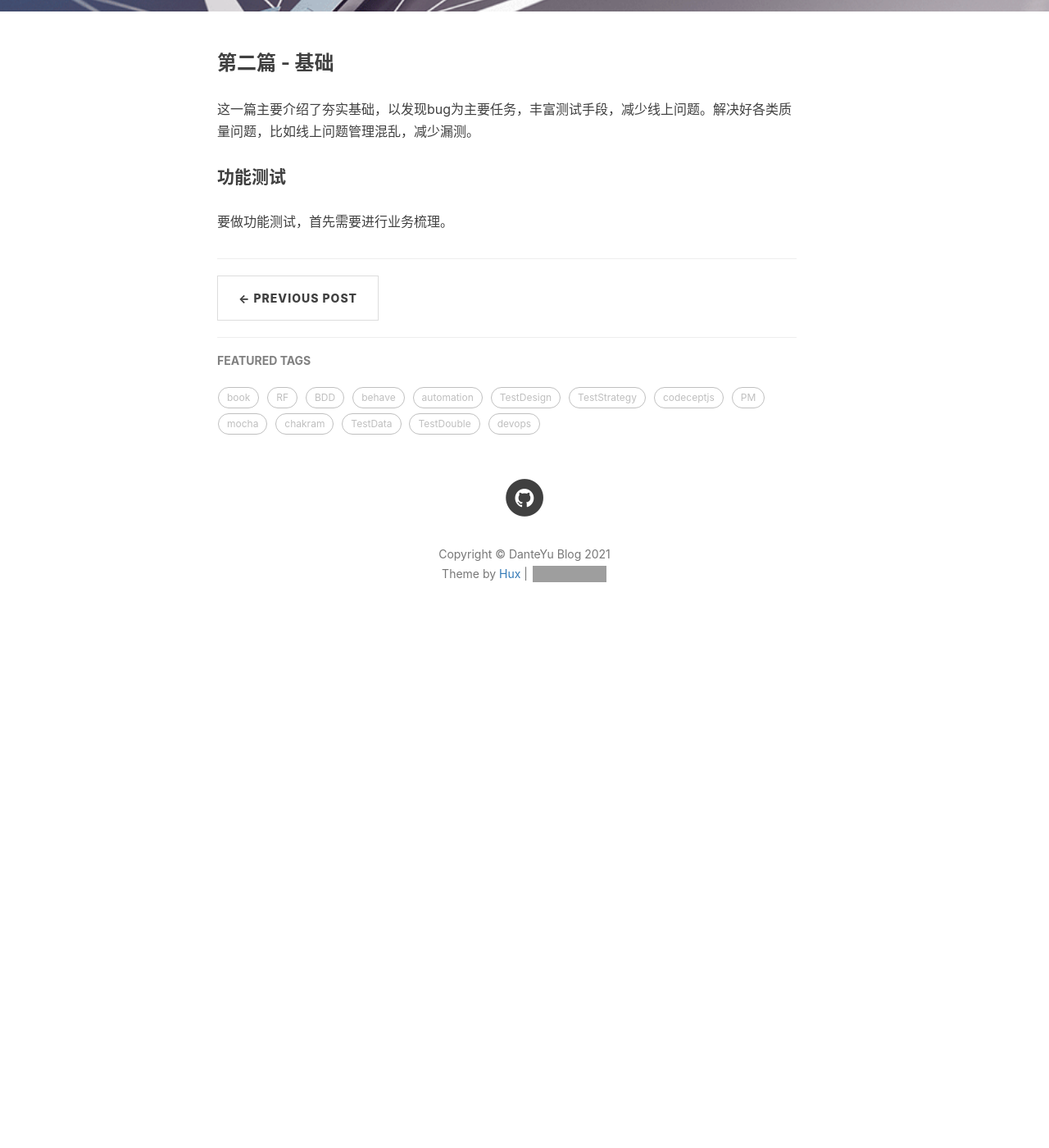
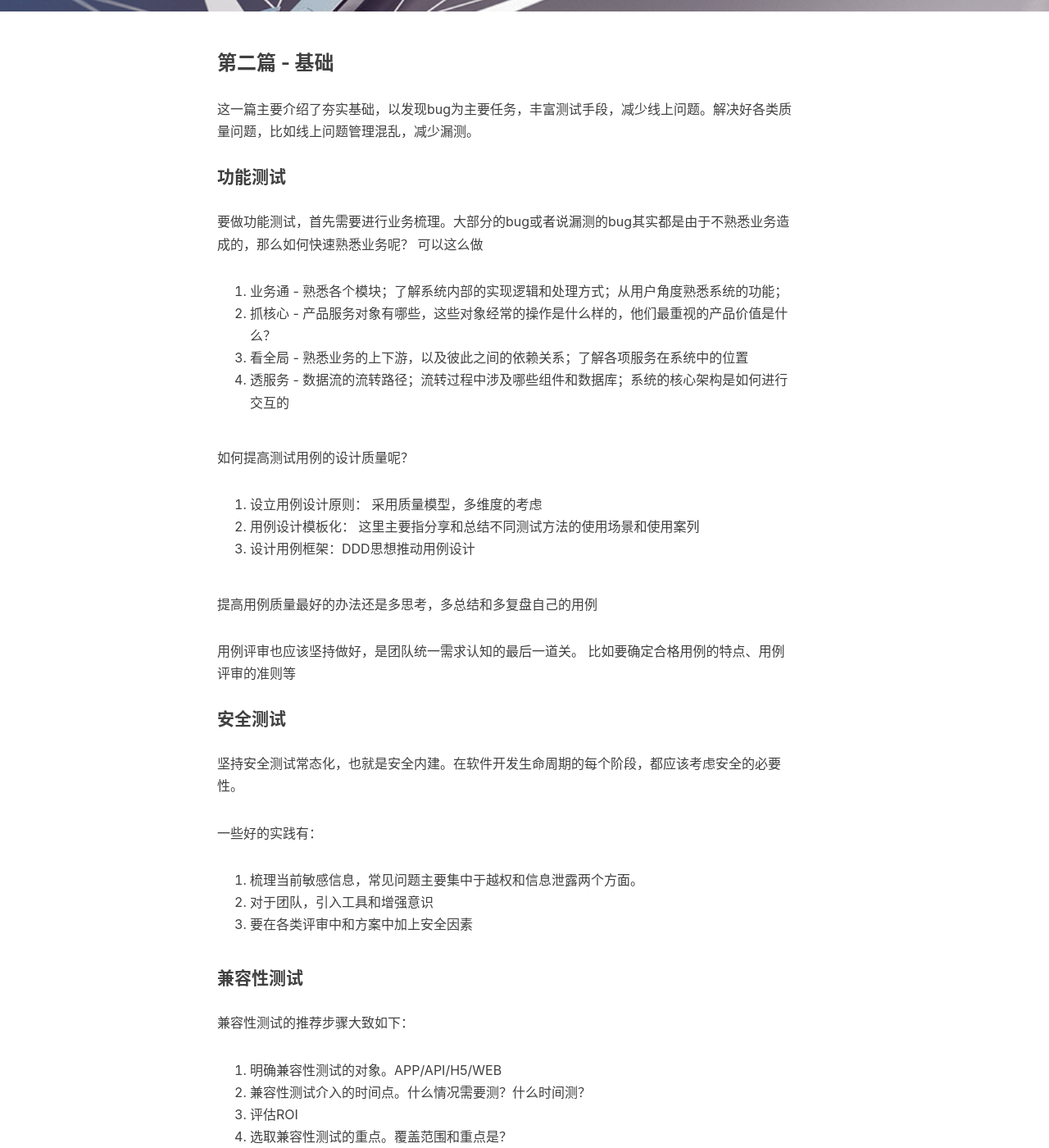
Before and after one commit to DanteYu/DanteYu.github.io, a Jekyll site: the page built from _posts/2021-07-10-ele质量体系搭建读书笔记.markdown, in a window 1280 px wide and 1400 px high, scrolled down 443 px. Shown: the whole window at 82% size. Built offline with Jekyll 4.4.1, drawn with Linux system fonts in a browser that asks for light colours; nearby versions of some CDN libraries; comment, search, counter and statistics services are not loaded; before the commit the page ends 1247 px from its top, so only the background shows below that; some of the changed text lies outside the part shown; grey boxes are pictures that could not be loaded.

Commit message:
update some articles

```diff
--- a/_posts/2021-07-10-ele质量体系搭建读书笔记.markdown
+++ b/_posts/2021-07-10-ele质量体系搭建读书笔记.markdown
@@ -14,4 +14,46 @@ tags:
 
 #### 功能测试
 
-要做功能测试，首先需要进行业务梳理。
+要做功能测试，首先需要进行业务梳理。大部分的bug或者说漏测的bug其实都是由于不熟悉业务造成的，那么如何快速熟悉业务呢？ 可以这么做
+
+1. 业务通 - 熟悉各个模块；了解系统内部的实现逻辑和处理方式；从用户角度熟悉系统的功能；
+2. 抓核心 - 产品服务对象有哪些，这些对象经常的操作是什么样的，他们最重视的产品价值是什么？
+3. 看全局 - 熟悉业务的上下游，以及彼此之间的依赖关系；了解各项服务在系统中的位置
+4. 透服务 - 数据流的流转路径；流转过程中涉及哪些组件和数据库；系统的核心架构是如何进行交互的
+
+如何提高测试用例的设计质量呢？
+1. 设立用例设计原则： 采用质量模型，多维度的考虑
+2. 用例设计模板化： 这里主要指分享和总结不同测试方法的使用场景和使用案列
+3. 设计用例框架：DDD思想推动用例设计
+
+提高用例质量最好的办法还是多思考，多总结和多复盘自己的用例
+
+用例评审也应该坚持做好，是团队统一需求认知的最后一道关。 比如要确定合格用例的特点、用例评审的准则等
+
+#### 安全测试
+
+坚持安全测试常态化，也就是安全内建。在软件开发生命周期的每个阶段，都应该考虑安全的必要性。
+
+一些好的实践有：
+1. 梳理当前敏感信息，常见问题主要集中于越权和信息泄露两个方面。
+2. 对于团队，引入工具和增强意识
+3. 要在各类评审中和方案中加上安全因素
+
+#### 兼容性测试
+
+兼容性测试的推荐步骤大致如下：
+1. 明确兼容性测试的对象。APP/API/H5/WEB
+2. 兼容性测试介入的时间点。什么情况需要测？什么时间测？
+3. 评估ROI
+4. 选取兼容性测试的重点。覆盖范围和重点是？
+5. 选取兼容性测试的方式。执行手段
+6. 输出兼容性测试报告
+
+#### 线上问题治理
+
+线上问题容易出现周期长、跟踪难、易遗漏、不同步等问题。
+
+1. 流程方面可以使用工具。比如钉钉机器人对问题进行统一收录、跟踪和统计。
+2. 能够自动地处理线上问题，把线上问题转移到特定数据库
+3. 线上问题数据沉淀及自动化
+4. 对于答疑内缺陷，可以使用自查文档等方式及早给予反馈
```
Also changed, not shown: about.html (+1 -11 lines).
